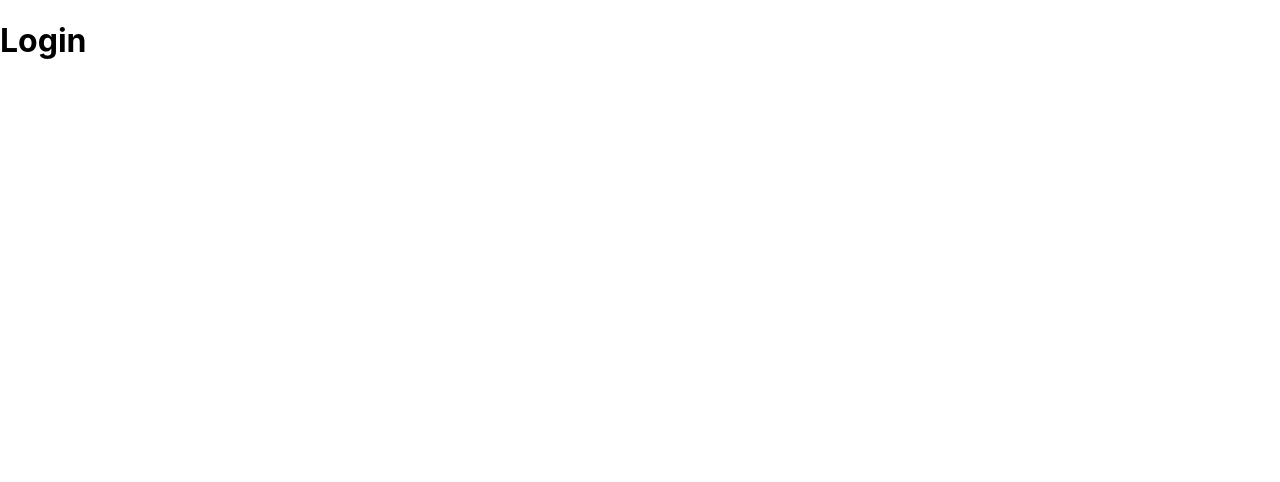
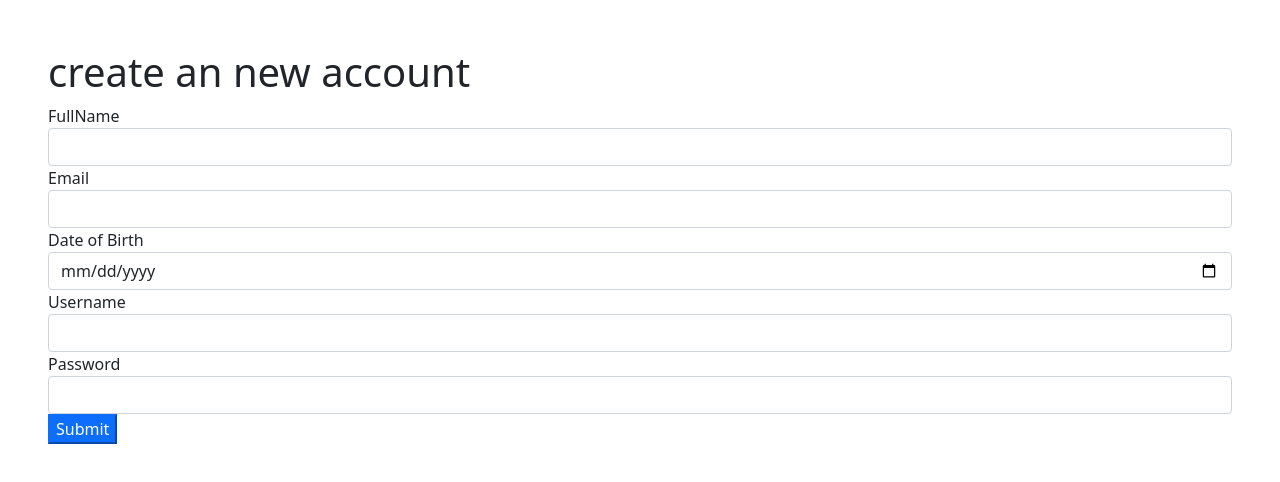
Before and after one commit to Aoyon123/Food-Order, a React (Create React App) app: page /login in a window 1280 px wide. Shown: the top 482 px of the page. Built offline with nearby package versions, Linux system fonts and the light colour scheme.

Commit message:
Create account vallidation

```diff
--- a/package.json
+++ b/package.json
@@ -6,7 +6,9 @@
     "@testing-library/jest-dom": "^5.16.1",
     "@testing-library/react": "^12.1.2",
     "@testing-library/user-event": "^13.5.0",
+    "bootstrap": "^5.1.3",
     "react": "^17.0.2",
+    "react-bootstrap": "^2.1.0",
     "react-dom": "^17.0.2",
     "react-router-dom": "^5.2.0",
     "react-scripts": "5.0.0",
--- a/src/App.js
+++ b/src/App.js
@@ -1,4 +1,5 @@
 import logo from "./logo.svg";
+import "bootstrap/dist/css/bootstrap.min.css";
 import "./App.css";
 import { BrowserRouter as Router, Switch, Route, Link } from "react-router-dom";
 import { createContext, useState } from "react";
@@ -6,13 +7,12 @@ import PrivateRoute from "./Components/PrivateRoute/PrivateRoute";
 import Profile from "./Components/Profile/Profile";
 import Login from "./Components/Login/Login";
 export const loggedInUser = createContext();
+
 function App() {
   const [loginUser, setLoginUser] = useState({});
   return (
+    <loggedInUser.Provider value={[loginUser, setLoginUser]}>
       <Router>
-      <loggedInUserProvider
-        value={[loginUser, setLoginUser]}
-      ></loggedInUserProvider>
         <div>
           <Switch>
             <Route path="/about">
@@ -31,6 +31,7 @@ function App() {
           </Switch>
         </div>
       </Router>
+    </loggedInUser.Provider>
   );
 }
 
--- a/src/Components/Login/Login.js
+++ b/src/Components/Login/Login.js
@@ -1,9 +1,114 @@
-import React from "react";
+import React, { useContext, useState } from "react";
+import { useLocation } from "react-router-dom";
+import { useHistory } from "react-router-dom";
+import { loggedInUser } from "../../App";
 
 const Login = () => {
+  const [loginUser, setLoginUser] = useContext(loggedInUser);
+  const history = useHistory();
+  const location = useLocation();
+  const { from } = location.state || { from: { pathname: "/" } };
+  const [newUser, setNewUser] = useState(true);
+  const [user, setUser] = useState({
+    isLoggedIn: false,
+    fullName: "",
+    email: "",
+    dateOfBirth: "",
+    username: "",
+    password: "",
+  });
+  const handleForm = (e) => {};
+  const handleInput = (e) => {
+    let isFormValid = true;
+    if (e.target.name == "fullName") {
+      isFormValid = true;
+    }
+    if (e.target.name == "email") {
+      console.log(e.target.value);
+      if (validateEmail(e.target.value) == true) {
+        isFormValid = true;
+      } else {
+        alert("You have entered an invalid email address!");
+        isFormValid = false;
+      }
+    }
+    if (e.target.name == "dateOfBirth") {
+      isFormValid = true;
+    }
+    if (e.target.name == "username") {
+      isFormValid = true;
+    }
+    if (e.target.name == "password") {
+      if (e.target.value.length > 6) {
+        isFormValid = true;
+      } else {
+        alert("Please Type More Than 6 word");
+        isFormValid = false;
+      }
+    }
+    if (isFormValid) {
+      const newUser = { ...user };
+      newUser[e.target.name] = e.target.value;
+      setUser(newUser);
+    }
+  };
+  console.log(user);
+  const validateEmail = (email) => {
+    if (/^\w+([-]?\w+)*@\w+([-]?\w+)*(\.\w{2,3})+$/.test(email)) {
+      return true;
+    }
+
+    return false;
+  };
+  console.log(loginUser);
   return (
-    <div>
-      <h1>Login</h1>
+    <div className="m-5">
+      <div className="row d-flex justify-content-center ">
+        {newUser ? <h1>create an new account</h1> : <h1>Login</h1>}
+        <form action="" onSubmit={handleForm} className="form-group">
+          <label htmlFor="fullName">FullName</label>
+          <input
+            type="text"
+            className="form-control"
+            onBlur={handleInput}
+            name="fullName"
+            id="fullName"
+          />
+          <label htmlFor="email">Email</label>
+          <input
+            type="email"
+            className="form-control"
+            onBlur={handleInput}
+            name="email"
+            id="email"
+          />
+          <label htmlFor="dateOfBirth">Date of Birth</label>
+          <input
+            type="date"
+            className="form-control"
+            onBlur={handleInput}
+            name="dateOfBirth"
+            id="dateOfBirth"
+          />
+          <label htmlFor="username">Username</label>
+          <input
+            type="text"
+            className="form-control"
+            onBlur={handleInput}
+            name="username"
+            id="username"
+          />
+          <label htmlFor="password">Password</label>
+          <input
+            type="password"
+            className="form-control"
+            onBlur={handleInput}
+            name="password"
+            id="password"
+          />
+          <input type="submit" className="btn-primary" value="Submit" />
+        </form>
+      </div>
     </div>
   );
 };
```
Also changed, not shown: 1 other file (tests, documents, lock files or other folders). Lines whose indentation alone changed are shown as unchanged.
